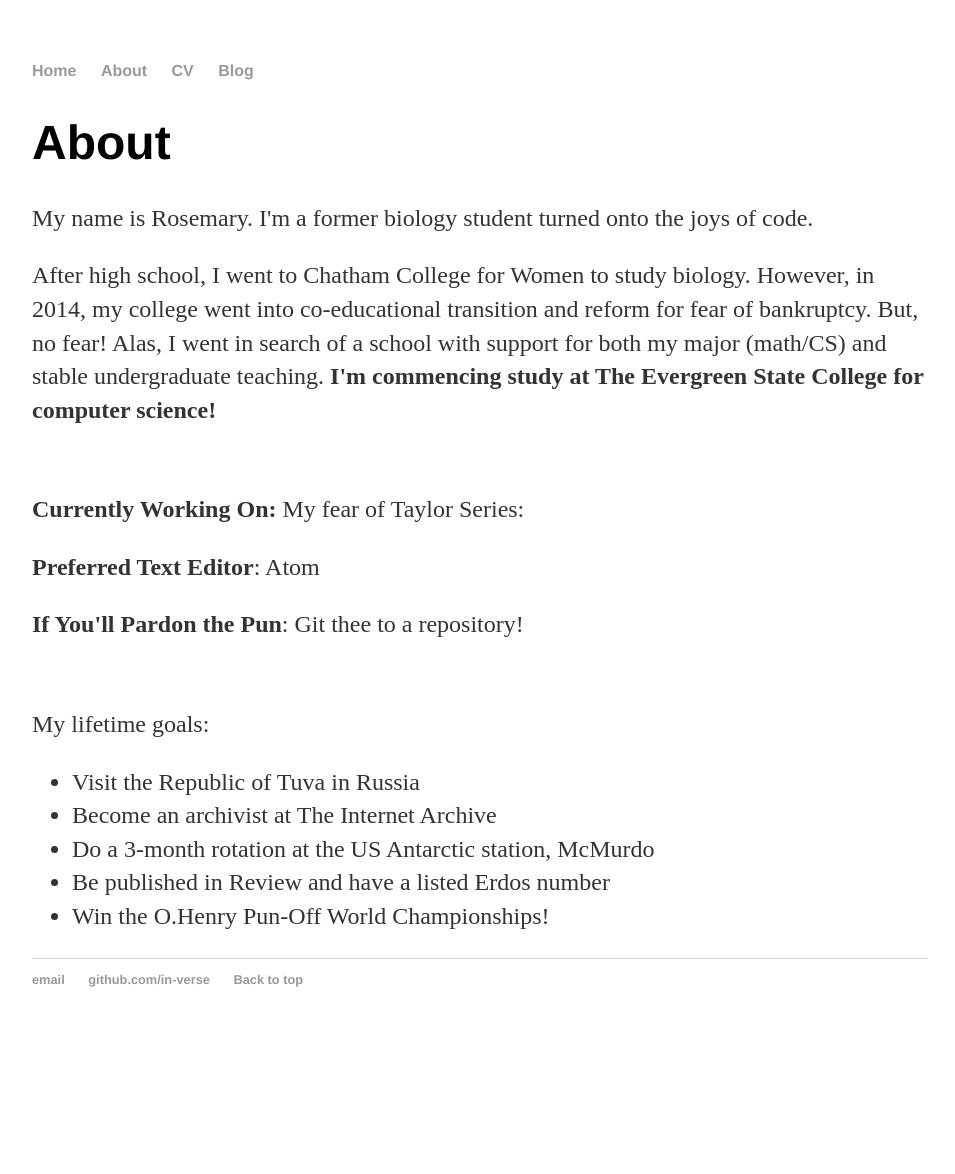
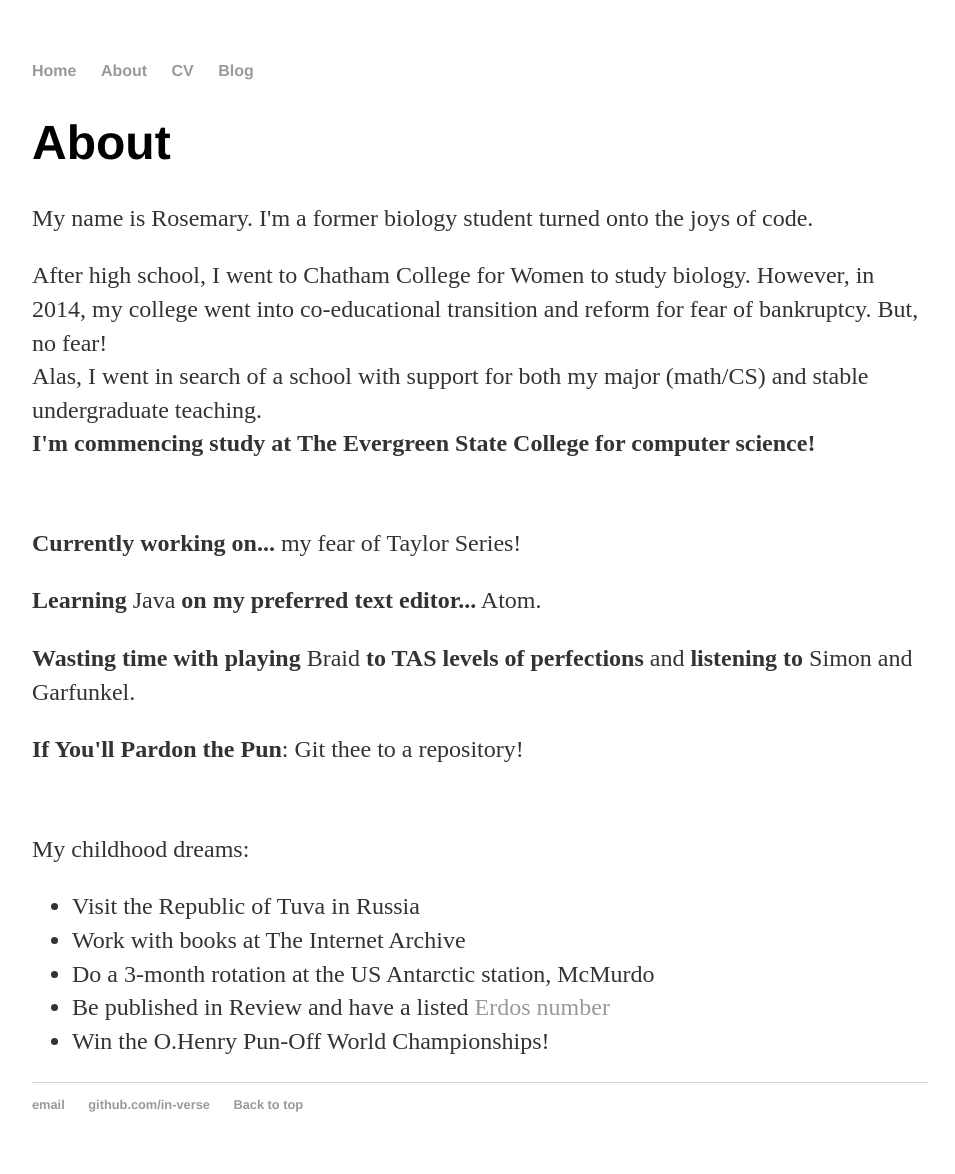
Before and after one commit to In-Verse/in-verse.github.io, a Jekyll site: the page built from about/index.html, in a window 1280 px wide. Shown: the whole page, without its empty margins (160-1115 px from the left). Built offline with Jekyll 4.4.1, drawn with Linux system fonts in a browser that asks for light colours; before the commit the page ends 1049 px from its top, so only the background shows below that.

Commit message:
Update index.html

```diff
--- a/about/index.html
+++ b/about/index.html
@@ -7,19 +7,21 @@ title: About Me
 	<h1>About</h1>
 		<p>My name is Rosemary. I'm a former biology student turned onto the joys of code.</p>
 		<p>After high school, I went to Chatham College for Women to study biology. However, in 2014, my college went into co-educational transition and reform for fear of bankruptcy. But, no fear!
-		Alas, I went in search of a school with support for both my major (math/CS) and stable undergraduate teaching.
+		<br> Alas, I went in search of a school with support for both my major (math/CS) and stable undergraduate teaching.<br>
 		<strong>I'm commencing study at The Evergreen State College for computer science!</strong></p>
 		<br>
-		<p><b>Currently Working On:</b> My fear of Taylor Series: </p>
-		<p><b>Preferred Text Editor</b>: Atom</p>
+		<p><b>Currently working on...</b> my fear of Taylor Series! </p>
+		<p><b>Learning</b> Java<b> on my preferred text editor...</b> Atom.</p>
+		<p><b>Wasting time with playing </b>Braid<b> to TAS levels of perfections</b>
+		and <b>listening to</b> Simon and Garfunkel.</p>
 		<p><b>If You'll Pardon the Pun</b>: Git thee to a repository!</p>
 		<br>
-			<p>My lifetime goals:</p>
+			<p>My childhood dreams:</p>
 			<ul class="contacts">
 				<li>Visit the Republic of Tuva in Russia</li>
-				<li>Become an archivist at The Internet Archive</li>
+				<li>Work with books at The Internet Archive</li>
 				<li>Do a 3-month rotation at the US Antarctic station, McMurdo</li>
-				<li>Be published in Review and have a listed <ahref="http://www.ams.org/mathscinet/collaborationDistance.html">Erdos number</a></li>
+				<li>Be published in Review and have a listed <a href="http://www.ams.org/mathscinet/collaborationDistance.html">Erdos number</a></li>
 				<li>Win the O.Henry Pun-Off World Championships!</li>
 			</ul>
 </div>
```
